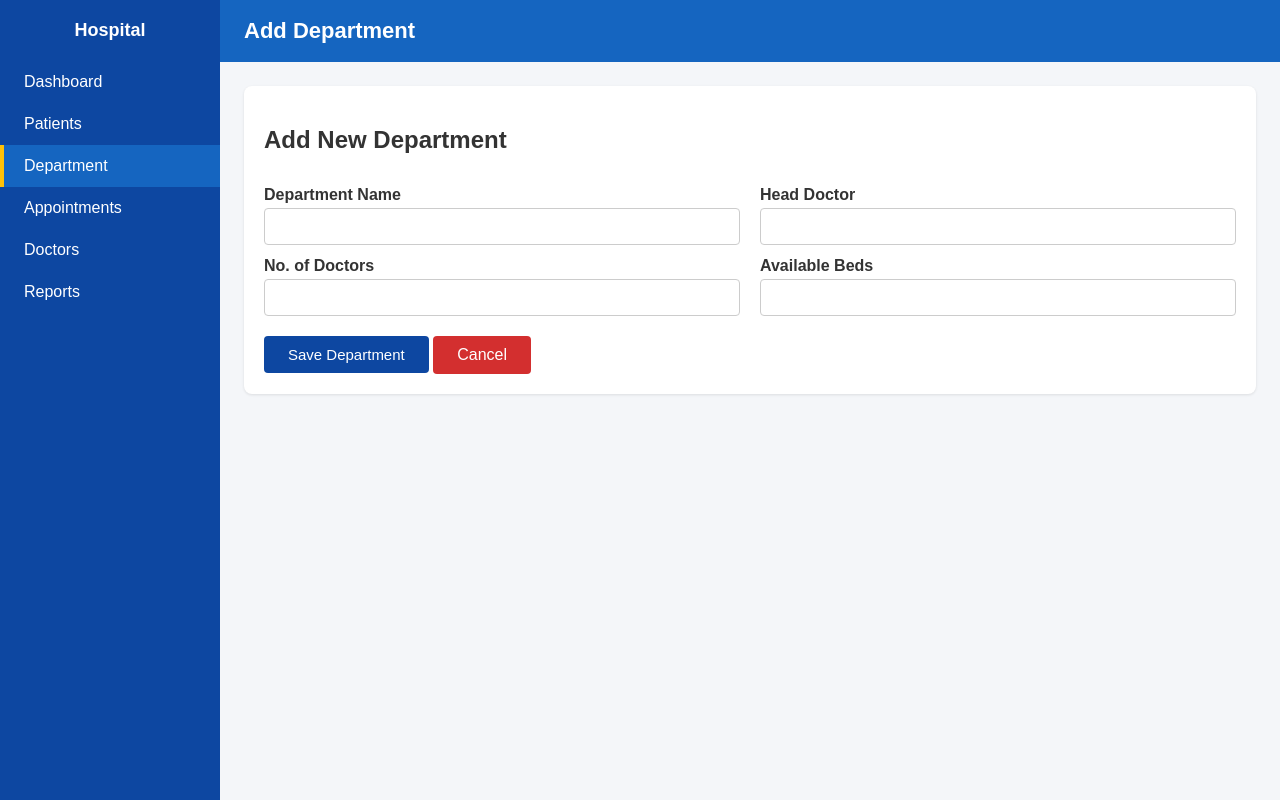
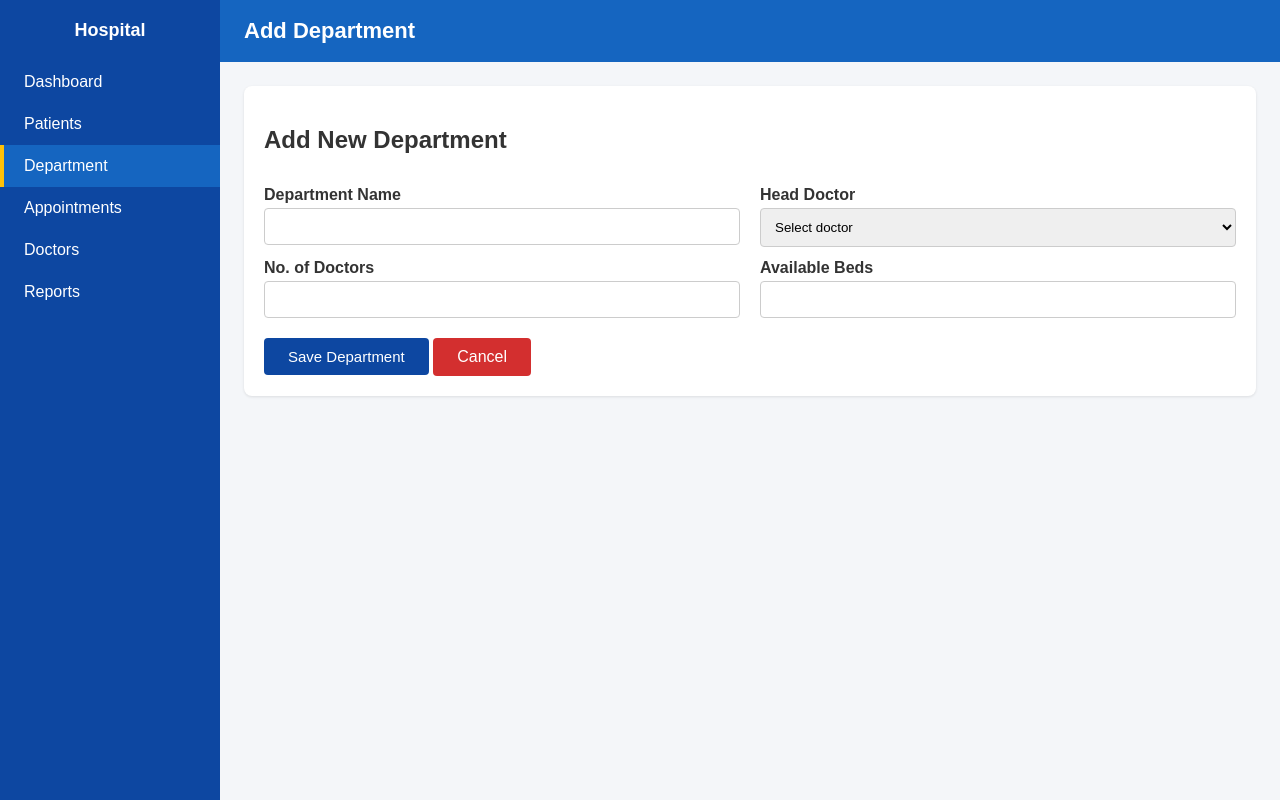
Before and after one commit to RAKIB6348/hospital_django, a Django app: page /department/add/ in a window 1280 px wide. Run offline with Django 5.2, Linux system fonts and the light colour scheme; data that the repository does not hold is empty.

Commit message:
update department view

```diff
--- a/department/templates/department/department_add.html
+++ b/department/templates/department/department_add.html
@@ -15,7 +15,12 @@
             </div>
             <div>
                 <label for="head_doctor">Head Doctor</label>
-                <input type="text" id="head_doctor" name="head_doctor" required>
+                <select id="head_doctor" name="head_doctor" required>
+                    <option value="">Select doctor</option>
+                    {% for doctor in doctors %}
+                    <option value="{{ doctor.name }}">{{ doctor.name }}</option>
+                    {% endfor %}
+                </select>
             </div>
             <div>
                 <label for="number_of_doctors">No. of Doctors</label>
--- a/department/views.py
+++ b/department/views.py
@@ -1,4 +1,5 @@
 from django.shortcuts import get_object_or_404, redirect, render
+from doctor.models import Doctor
 from .models import Department
 
 
@@ -16,7 +17,8 @@ def department_add(request):
             available_beds=request.POST['available_beds'],
         )
         return redirect('department:department_list')
-    return render(request, 'department/department_add.html')
+    doctors = Doctor.objects.all()
+    return render(request, 'department/department_add.html', {'doctors': doctors})
 
 
 def department_edit(request, department_id):
@@ -28,7 +30,8 @@ def department_edit(request, department_id):
         department.available_beds = request.POST['available_beds']
         department.save()
         return redirect('department:department_list')
-    return render(request, 'department/department_edit.html', {'department': department})
+    doctors = Doctor.objects.all()
+    return render(request, 'department/department_edit.html', {'department': department, 'doctors': doctors})
 
 
 def department_delete(request, department_id):
```
Also changed, not shown: department/templates/department/department_edit.html (+6 -1 lines).
